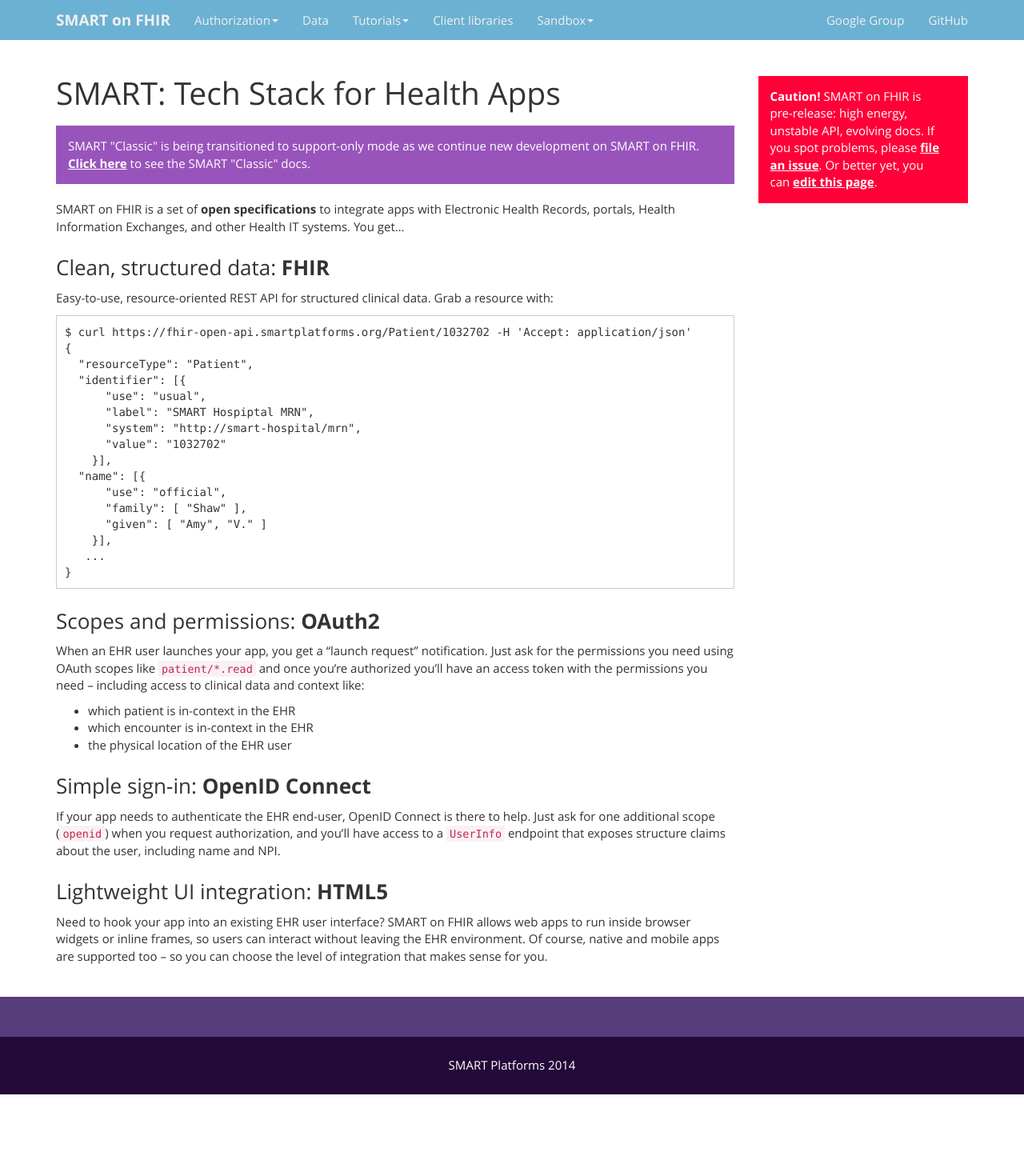
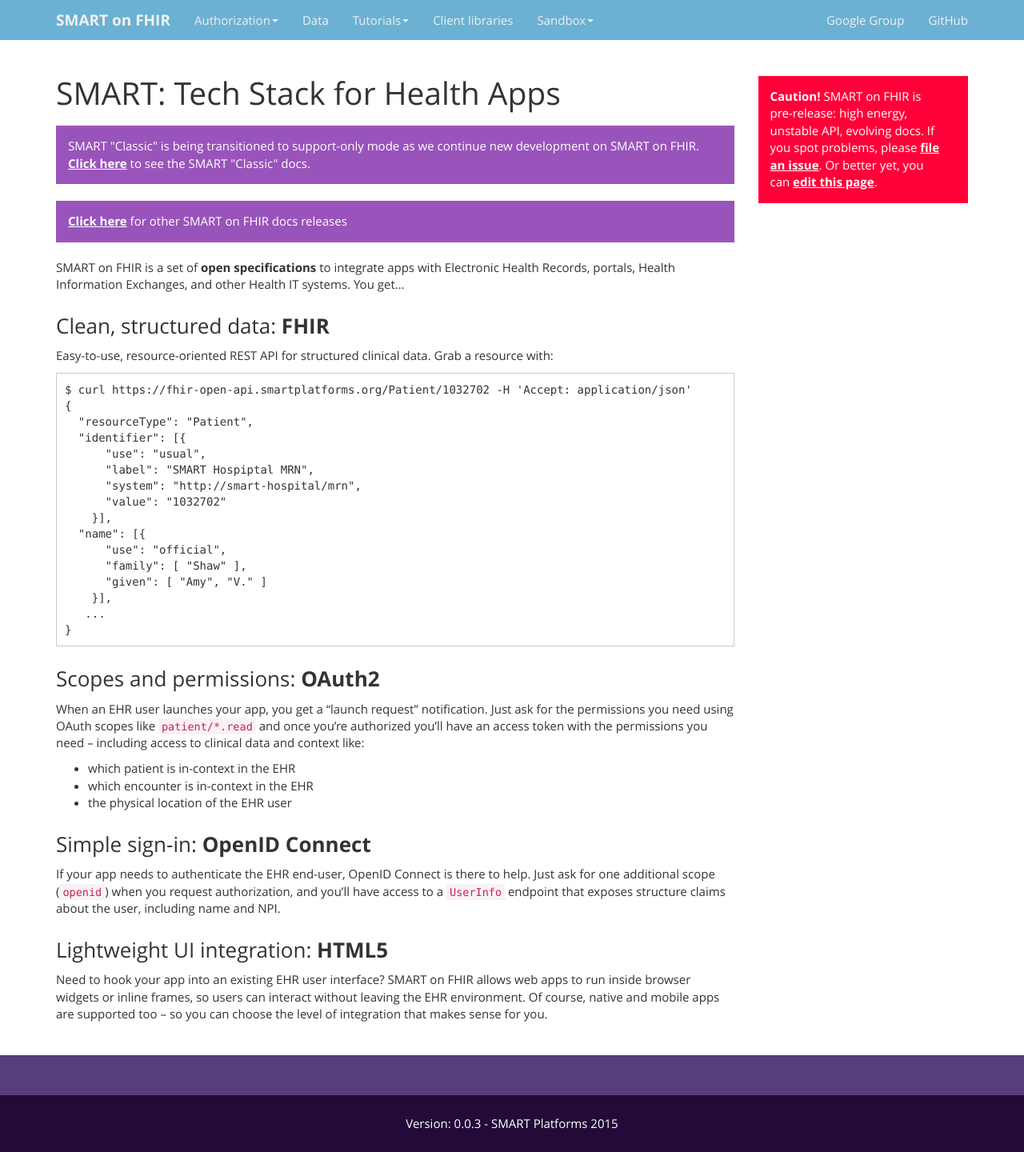
Before and after one commit to smart-on-fhir/smart-on-fhir.github.io, a Jekyll site: the page built from index.md, in a window 1280 px wide. Shown: the whole page at 80% size. Built offline with Jekyll 4.4.1, drawn with Linux system fonts in a browser that asks for light colours; Markdown is read by kramdown in place of the engine named in the settings; before the commit the page ends 1368 px from its top, so only the background shows below that.

Commit message:
Adds links to other relases

```diff
--- a/_layouts/main.html
+++ b/_layouts/main.html
@@ -126,7 +126,7 @@
       <div class="container">
         <div class="row">
           <div class="col-lg-12">
-            <a href="http://smartplatforms.org">SMART Platforms 2014</a>
+            Version: 0.0.3 - <a href="http://smartplatforms.org">SMART Platforms 2015</a>
           </div>
         </div>
       </div>
--- a/index.md
+++ b/index.md
@@ -5,7 +5,16 @@
 
 # SMART: Tech Stack for Health Apps
 
-<div class='alert alert-dismissable alert-info'>SMART "Classic" is being transitioned to support-only mode as we continue new development on SMART on FHIR. <a class="alert-link" href="http://docs-v06.smartplatforms.org">Click here</a> to see the SMART "Classic" docs.</div>
+<div class='alert alert-dismissable alert-info'>
+    SMART "Classic" is being transitioned to support-only mode as we continue new
+    development on SMART on FHIR. <a class="alert-link" href="http://docs-v06.smartplatforms.org">Click here</a>
+    to see the SMART "Classic" docs.
+</div>
+
+<div class='alert alert-dismissable alert-info'>
+    <a class="alert-link" href="{{site.baseurl}}releases/">Click here</a>
+    for other SMART on FHIR docs releases
+</div>
 
 SMART on FHIR is a set of **open specifications** to integrate apps with
 Electronic Health Records, portals, Health Information Exchanges, and other
```
Also changed, not shown: releases/index.md (added, +10 -0 lines).
